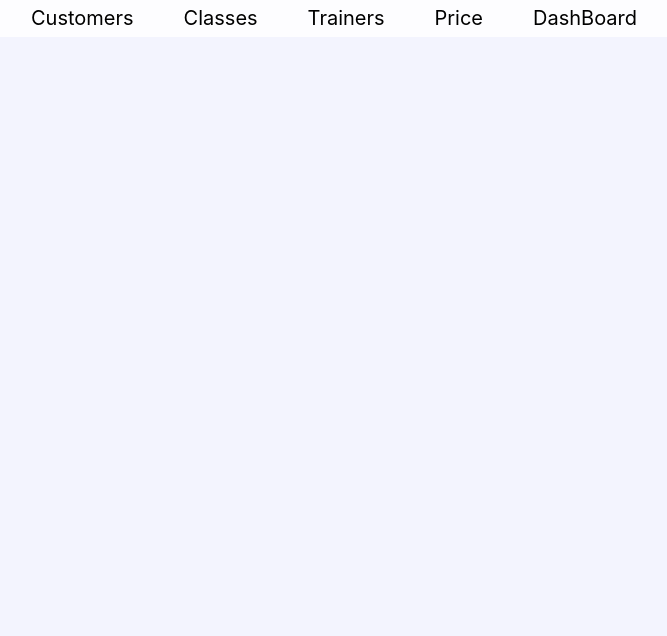
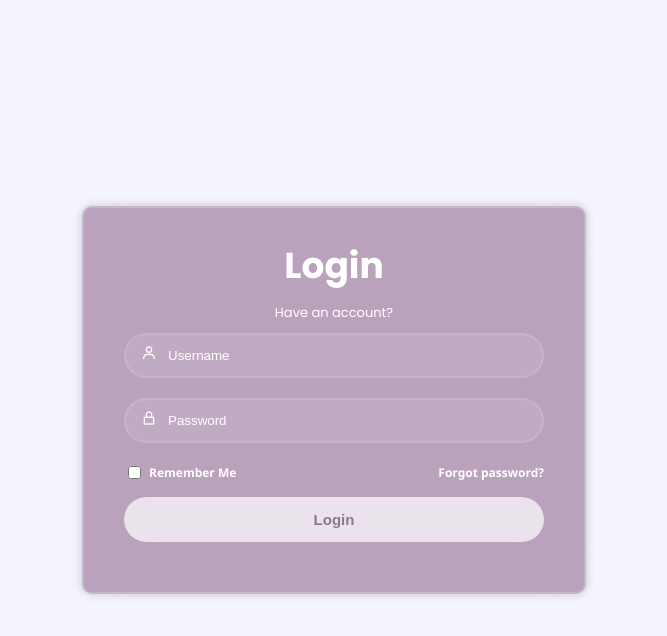
Before and after one commit to ptzivaras/Gym_Member_Management, a React (Create React App) app in the folder ReactJS_Code/gym-customer/: page /login in a window 1280 px wide. Shown: the top 636 px of the page, without its empty margins (306-973 px from the left). Built offline with nearby package versions, Linux system fonts and the light colour scheme.

Commit message:
Login & Navigation bar
Login & Navigation bar

```diff
--- a/ReactJS_Code/gym-customer/src/App.js
+++ b/ReactJS_Code/gym-customer/src/App.js
@@ -1,14 +1,59 @@
+// import './App.css';
+// // import Login from './Pages/Login';
+
+// import NavBar from './Components/NavBar/NavBar';
+// import { BrowserRouter, Routes, Route } from 'react-router-dom';
+// import HomePage from './Pages/HomePage';
+// import AboutPage from './Pages/AboutPage';
+// import TrainerPage from './Pages/TrainerPage';
+// import ClassesPage from './Pages/ClassesPage';
+// import PricePage from './Pages/PricePage';
+
+// import ViewCustomer from './Components/ViewCustomer/ViewCustomer';
+// import UpdateCustomer from './Components/UpdateCustomer/UpdateCustomer';
+// import DeleteCustomer from './Components/DeleteCustomer/DeleteCustomer';
+// import CustomerCreate from './Components/CreateCustomer/CustomerCreate';
+// import TrainerCreate from './Components/CreateTrainer/TrainerCreate';
+// import CreateClassType from './Components/CreateClassType/CreateClassType';
+
+// function App() {
+//   return (
+//     <div className="app-container">
+//       {/* <Login></Login> */}
+//       <BrowserRouter>
+//         <main>
+//           <NavBar />
+//           <Routes>
+//             <Route path="/" element={<HomePage />} />
+//             <Route path="/about" element={<AboutPage />} />
+//             <Route path="/trainers" element={<TrainerPage />} />
+//             <Route path="/classes" element={<ClassesPage />} />
+//             <Route path="/price" element={<PricePage />} />
+
+//             <Route path="/view-customer/:customerId" element={<ViewCustomer />} />
+//             <Route path="/edit-customer/:customerId" element={<UpdateCustomer />} /> {/* Add route for editing */}
+//             <Route path="/delete-customer/:customerId" element={<DeleteCustomer />} /> {/* Add route for deleting */}
+//             <Route path="/create-customer/" element={<CustomerCreate/>} />
+//             <Route path="/create-trainer/" element={<TrainerCreate/>} />
+//             <Route path="/classtype/" element={<CreateClassType/>} />
+//           </Routes>
+//         </main>
+//       </BrowserRouter>
+//     </div>
+//   );
+// }
+
+// export default App;
+import React from 'react';
 import './App.css';
-// import Login from './Pages/Login';
-
+import { BrowserRouter, Routes, Route, Navigate } from 'react-router-dom';
+import Login from './Pages/Login';
 import NavBar from './Components/NavBar/NavBar';
-import { BrowserRouter, Routes, Route } from 'react-router-dom';
 import HomePage from './Pages/HomePage';
 import AboutPage from './Pages/AboutPage';
 import TrainerPage from './Pages/TrainerPage';
 import ClassesPage from './Pages/ClassesPage';
 import PricePage from './Pages/PricePage';
-
 import ViewCustomer from './Components/ViewCustomer/ViewCustomer';
 import UpdateCustomer from './Components/UpdateCustomer/UpdateCustomer';
 import DeleteCustomer from './Components/DeleteCustomer/DeleteCustomer';
@@ -16,11 +61,27 @@ import CustomerCreate from './Components/CreateCustomer/CustomerCreate';
 import TrainerCreate from './Components/CreateTrainer/TrainerCreate';
 import CreateClassType from './Components/CreateClassType/CreateClassType';
 
-function App() {
+const App = () => {
   return (
     <div className="app-container">
-      {/* <Login></Login> */}
       <BrowserRouter>
+        <Routes>
+          <Route path="/login" element={<Login />} />
+          <Route path="/*" element={<ProtectedRoutes />} />
+        </Routes>
+      </BrowserRouter>
+    </div>
+  );
+};
+
+const ProtectedRoutes = () => {
+  const isLoggedIn = sessionStorage.getItem('isLoggedIn') === 'true';
+
+  if (!isLoggedIn) {
+    return <Navigate to="/login" />;
+  }
+
+  return (
     <main>
       <NavBar />
       <Routes>
@@ -29,18 +90,15 @@ function App() {
         <Route path="/trainers" element={<TrainerPage />} />
         <Route path="/classes" element={<ClassesPage />} />
         <Route path="/price" element={<PricePage />} />
-
         <Route path="/view-customer/:customerId" element={<ViewCustomer />} />
         <Route path="/edit-customer/:customerId" element={<UpdateCustomer />} /> {/* Add route for editing */}
         <Route path="/delete-customer/:customerId" element={<DeleteCustomer />} /> {/* Add route for deleting */}
-            <Route path="/create-customer/" element={<CustomerCreate/>} />
-            <Route path="/create-trainer/" element={<TrainerCreate/>} />
-            <Route path="/classtype/" element={<CreateClassType/>} />
+        <Route path="/create-customer/" element={<CustomerCreate />} />
+        <Route path="/create-trainer/" element={<TrainerCreate />} />
+        <Route path="/classtype/" element={<CreateClassType />} />
       </Routes>
     </main>
-      </BrowserRouter>
-    </div>
   );
-}
+};
 
 export default App;
--- a/ReactJS_Code/gym-customer/src/Components/NavBar/NavBar.css
+++ b/ReactJS_Code/gym-customer/src/Components/NavBar/NavBar.css
@@ -1,6 +1,6 @@
 .navbar {
     display: flex;
-    background-color: rgba(255, 255, 255, 0.8);
+    background-color: #5b5679;
     border-bottom: 2px solid transparent;
     position: fixed;
     top: 0;
@@ -13,9 +13,27 @@
     text-align: center;
   }
 
-  .navbar a {
-    color: rgb(0, 0, 0);
-    text-decoration: none;
-    margin: 0 25px;
-    font-size: 20px;
-  }
+.navbar a {
+  position: relative; /* Added to position the pseudo-element relative to the link */
+  color: #fff;
+  font-weight: 500;
+  text-decoration: none;
+  margin: 0 25px;
+  font-size: 18px;
+}
+
+.navbar a::before {
+  content: '';
+  position: absolute;
+  top: 100%;
+  left: 0;
+  width: 0;
+  height: 2px;
+  background: #fff;
+  transition: .3s;
+}
+
+.navbar .nav-link:hover::before,
+.navbar .nav-link.active::before {
+  width: 100%;
+}
--- a/ReactJS_Code/gym-customer/src/Components/NavBar/NavBar.js
+++ b/ReactJS_Code/gym-customer/src/Components/NavBar/NavBar.js
@@ -1,15 +1,15 @@
 import React from 'react';
-import { Link } from 'react-router-dom';
+import { NavLink } from 'react-router-dom';
 import './NavBar.css';
 
 export default function Navigation() {
   return (
     <div className="navbar">
-      <Link to="/" className='text-bold fs-5'>Customers</Link>
-      <Link to="/classes" className='text-bold fs-5'>Classes</Link>
-      <Link to="/trainers" className='text-bold fs-5'>Trainers</Link>
-      <Link to="/price" className='text-bold fs-5'>Price</Link>
-      <Link to="/about" className='text-bold fs-5'>DashBoard</Link>
+      <NavLink to="/" exact className='nav-link' activeClassName='active'>Customers</NavLink>
+      <NavLink to="/classes" className='nav-link' activeClassName='active'>Classes</NavLink>
+      <NavLink to="/trainers" className='nav-link' activeClassName='active'>Trainers</NavLink>
+      <NavLink to="/price" className='nav-link' activeClassName='active'>Price</NavLink>
+      <NavLink to="/about" className='nav-link' activeClassName='active'>Dashboard</NavLink>
     </div>
   );
 }
--- a/ReactJS_Code/gym-customer/src/Pages/Login.css
+++ b/ReactJS_Code/gym-customer/src/Pages/Login.css
@@ -1,103 +1,147 @@
-/* @import url('https://fonts.googleapis.com/css2?family=Poppins:wght@400;500;600;700&display=swap');
-* {
-  font-family: 'Poppins', sans serif;
-} */
+@import url('https://fonts.googleapis.com/css2?family=Poppins:wght@400;500;600;700&display=swap');
 
-/* body {
-  background-image: url("https://images.pexels.com/photos/416778/pexels-photo-416778.jpeg?auto=compress&cs=tinysrgb&w=1260&h=750&dpr=1");
-  background-size: cover;
-  background-repeat: no-repeat;
-  background-position: center;
-  background-attachment: fixed;
-} */
+html, body, #root {
+  height: 100%;
+  margin: 0;
+  font-family: 'Poppins', sans-serif;
+}
 
-/* .box {
+.login-container {
   display: flex;
   justify-content: center;
   align-items: center;
-  min-height: 90vh;
-} */
+  height: 100vh;
+}
 
-/* .container {
-  width: 350px;
-  display: flex;
-  flex-direction: column;
-  padding: 0 15px 0 15px;
-} */
+.wrapper {
+  width: 420px;
+  background: rgba(162, 127, 162, 0.7);
+  padding: 30px 40px;
+  border: 2px solid rgba(255, 255, 255, .2);
+  backdrop-filter: blur(30px);
+  box-shadow: 0 0 10px rgba(0, 0, 0, 0.2);
+  color: #fff;
+  border-radius: 10px;
+}
 
-/* span {
+span {
   color: #fff;
   font-size: small;
   display: flex;
   justify-content: center;
-  padding: 10px 0 10px 0;
-} */
+  margin: 10px 0;
+}
 
-/* header {
-  color: #fff;
-  font-size: 30px;
-  display: flex;
-  justify-content: center;
-  padding: 10px 0 10px 0;
-} */
+header {
+  text-align: center;
+  font-size: 36px;
+  font-weight: 700;
+}
 
-/* .input-field {
-  display: flex;
-  flex-direction: column;
-} */
+.input-field {
+  margin-bottom: 15px;
+  position: relative;
+  width: 100%;
+  height: 50px;
+}
 
-/* .input-field .input {
+.input-field .input {
   height: 45px;
-  width: 87%;
-  border: none;
+  width: 100%;
   outline: none;
-  border-radius: 30px;
+  border-radius: 40px;
   color: #fff;
   padding: 0 0 0 42px;
   background: rgba(255, 255, 255, 0.1);
-} */
+  border: 2px solid rgba(255, 255, 255, 0.1);
+  box-sizing: border-box;
+}
 
-/* i {
-  position: relative;
-  top: -31px;
+.input-field i {
+  position: absolute;
+  top: 12px;
   left: 17px;
   color: #fff;
-} */
+}
 
-/* ::-webkit-input-placeholder {
+.wrapper .register-link {
+  font-size: 14.5px;
+  text-align: center;
+  margin: 20px 0 15px;
+}
+
+.register-link p a {
   color: #fff;
-} */
+  text-decoration: none;
+  font-weight: 600;
+}
 
-/* .submit {
+.register-link p a:hover {
+  text-decoration: underline;
+}
+
+::-webkit-input-placeholder {
+  color: #fff;
+}
+
+.submit {
+  height: 45px;
+  width: 100%;
   border: none;
   border-radius: 30px;
   font-size: 15px;
-  height: 45px;
   outline: none;
-  width: 100%;
+  font-weight: bold;
+  color: rgba(104, 68, 104, 0.7);
   background: rgba(255, 255, 255, 0.7);
   cursor: pointer;
   transition: 0.3s;
-} */
+  padding: 0;
+  box-sizing: border-box;
+}
 
-/* .submit:hover {
+.submit:hover {
   box-shadow: 1px 5px 7px 1px rgba(0, 0, 0, 0.2);
-} */
+  background: rgba(255, 255, 255, 0.9);
+}
 
-/* .bottom {
+.bottom {
   display: flex;
-  flex-direction: row;
   justify-content: space-between;
+  align-items: center;
   font-size: small;
+  font-family: 'Segoe UI', Tahoma, Geneva, Verdana, sans-serif;
   color: #fff;
-  margin-top: 10px;
-} */
+  font-size: 12px;
+  margin-bottom: 15px;
+}
 
-/* .left {
+.left {
   display: flex;
-} */
+  align-items: center;
+}
 
-/* label a {
+.left label {
+  margin-left: 5px;
+}
+
+.right {
+  display: flex;
+  align-items: center;
+}
+
+.right a {
   color: #fff;
   text-decoration: none;
-} */
+  transition: color 0.3s;
+}
+
+.right a:hover {
+  color: #ccc;
+}
+
+.error-message {
+  color: #ffffff;
+  text-align: center;
+  margin-bottom: 15px;
+}
--- a/ReactJS_Code/gym-customer/src/Pages/Login.js
+++ b/ReactJS_Code/gym-customer/src/Pages/Login.js
@@ -1,40 +1,72 @@
-// // Login.js
-// import React from 'react';
-// import './Login.css';
+import React, { useState } from 'react';
+import { useNavigate } from 'react-router-dom';
+import './Login.css';
 
-// const Login = () => {
-//   return (
-//     <div className="box">
-//       <div className="container">
-//         <div className="top-header">
-//           <span>Have an account?</span>
-//           <header>Login</header>
-//         </div>
+const Login = () => {
+  const [username, setUsername] = useState('');
+  const [password, setPassword] = useState('');
+  const [error, setError] = useState('');
+  const navigate = useNavigate();
 
-//         <div className="input-field">
-//           <input type="text" className="input" placeholder="Username" required />
-//           <i className="bx bx-user"></i>
-//         </div>
-//         <div className="input-field">
-//           <input type="password" className="input" placeholder="Password" required />
-//           <i className="bx bx-lock-alt"></i>
-//         </div>
-//         <div className="input-field">
-//           <input type="submit" className="submit" value="Login" />
-//         </div>
+  const handleLogin = () => {
+    if (username.trim() && password.trim()) {
+      sessionStorage.setItem('isLoggedIn', 'true');
+      navigate('/'); // Redirect to home page
+    } else {
+      setError('Wrong username or password');
+    }
+  };
 
-//         <div className="bottom">
-//           <div className="left">
-//             <input type="checkbox" id="check" />
-//             <label htmlFor="check"> Remember Me</label>
-//           </div>
-//           <div className="right">
-//             <label><a href="#">Forgot password?</a></label>
-//           </div>
-//         </div>
-//       </div>
-//     </div>
-//   );
-// };
+  return (
+      <div className='login-container'>
+      <div className="wrapper">
+          <header>Login</header>
+        <span>Have an account?</span>
 
-// export default Login;
+        {error && <div className="error-message">{error}</div>}
+
+        <div className="input-field">
+          <i className="bx bx-user"></i>
+          <input
+            type="text"
+            className="input"
+            placeholder="Username"
+            value={username}
+            onChange={(e) => setUsername(e.target.value)}
+            required
+          />
+        </div>
+
+        <div className="input-field">
+          <i className="bx bx-lock-alt"></i>
+          <input
+            type="password"
+            className="input"
+            placeholder="Password"
+            value={password}
+            onChange={(e) => setPassword(e.target.value)}
+            required
+          />
+        </div>
+
+        <div className="bottom">
+          <div className="left">
+            <input type="checkbox" id="check" />
+            <label htmlFor="check"> Remember Me</label>
+          </div>
+          <div className="right">
+            <label><a href="#">Forgot password?</a></label>
+          </div>
+        </div>
+
+        <div className="input-field">
+          <button className="submit" onClick={handleLogin}>
+            Login
+          </button>
+        </div>
+      </div>
+      </div>
+  );
+};
+
+export default Login;
```
Also changed, not shown: ReactJS_Code/gym-customer/src/Pages/PricePage.css (+86 -4 lines), ReactJS_Code/gym-customer/src/Pages/PricePage.js (+132 -34 lines). Lines whose indentation alone changed are shown as unchanged.
